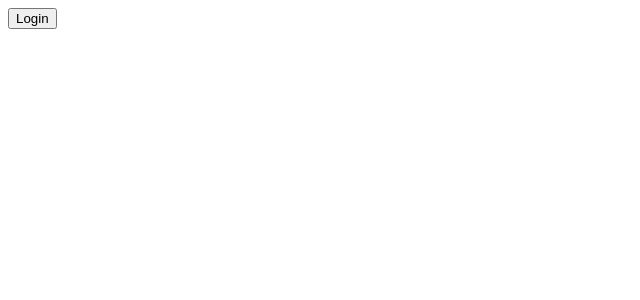
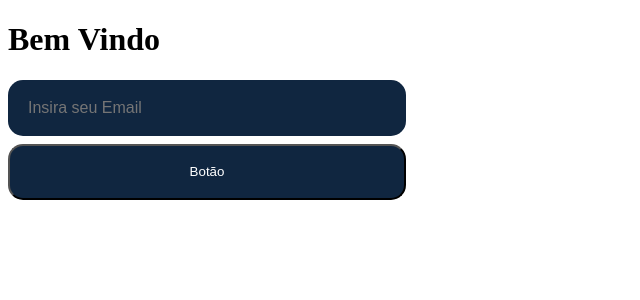
Before and after one commit to free-cronny/private-class, a React (Vite) app: page / in a window 1280 px wide. Shown: the top 300 px of the page, without its empty margins (0-640 px from the left). Built offline with nearby package versions, Linux system fonts and the light colour scheme.

Commit message:
fix: organização projeto

```diff
--- a/package.json
+++ b/package.json
@@ -12,7 +12,8 @@
   "dependencies": {
     "dotenv": "^16.3.1",
     "react": "^18.2.0",
-    "react-dom": "^18.2.0"
+    "react-dom": "^18.2.0",
+    "styled-components": "^6.1.1"
   },
   "devDependencies": {
     "@types/react": "^18.2.43",
--- a/src/App.jsx
+++ b/src/App.jsx
@@ -1,9 +1,9 @@
-import { Button } from "./components/Button"
+import { LoginPage } from "./pages/Login/LoginPage"
 function App() {
 
   return (
     <>
-      <Button title="Login"/>
+      <LoginPage/>
     </>
   )
 }
--- a/src/components/Button.jsx
+++ b/src/components/Button.jsx
@@ -1,5 +1,11 @@
-export const Button = (props) => {
+/* eslint-disable react/prop-types */
+// eslint-disable-next-line react/prop-types
+import * as S from '../styles/styles'
+
+export const ButtonComponent = (props) => {
     return (
-        <button>{props.title}</button>
+        <div>
+            <S.Button>{props.title}</S.Button>
+        </div>
     )
 }
--- /dev/null
+++ b/src/components/Input.jsx
@@ -0,0 +1,10 @@
+/* eslint-disable react/prop-types */
+import * as S from '../styles/styles'
+
+export const Input = (props) => {
+    return (
+        <div>
+            <S.Input type={props.type} placeholder={props.placeholder}/>
+        </div>
+    )
+}
--- /dev/null
+++ b/src/pages/Login/LoginPage.jsx
@@ -0,0 +1,15 @@
+import { ButtonComponent } from "../../components/Button"
+import { Input } from "../../components/input"
+
+
+export const LoginPage = () => {
+    return (
+        <div className="container">
+            <h1>Bem Vindo</h1>
+
+                <Input type="Email" placeholder="Insira seu Email"/>
+                <ButtonComponent title="Botão"/>
+
+        </div>
+    )
+}
--- /dev/null
+++ b/src/styles/styles.jsx
@@ -0,0 +1,27 @@
+import styled from "styled-components";
+
+
+export const Input = styled.input`
+    border-radius: 15px;
+    width: 24.875rem;
+    height: 3.500rem;
+    background: #102640;
+    border: 3px solid transparent;
+    box-sizing: border-box;
+    font-size: 1rem;
+    line-height: 1.5;
+    color: white;
+
+    &::placeholder {
+        padding-left: 15px;
+    }
+`;
+
+export const Button = styled.button`
+    height: 3.500rem;
+    width: 24.875rem;
+    border-radius: 15px;
+    background: #102640;
+    color: #fff;
+    margin: 8px 0;
+`;
```
Also changed, not shown: 1 other file (tests, documents, lock files or other folders).
